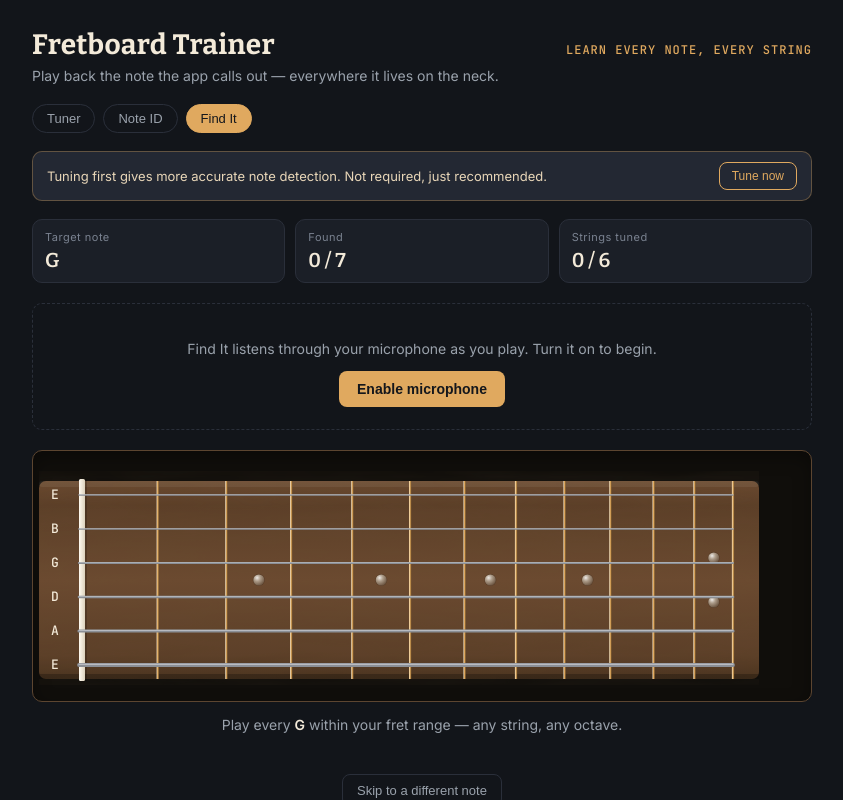
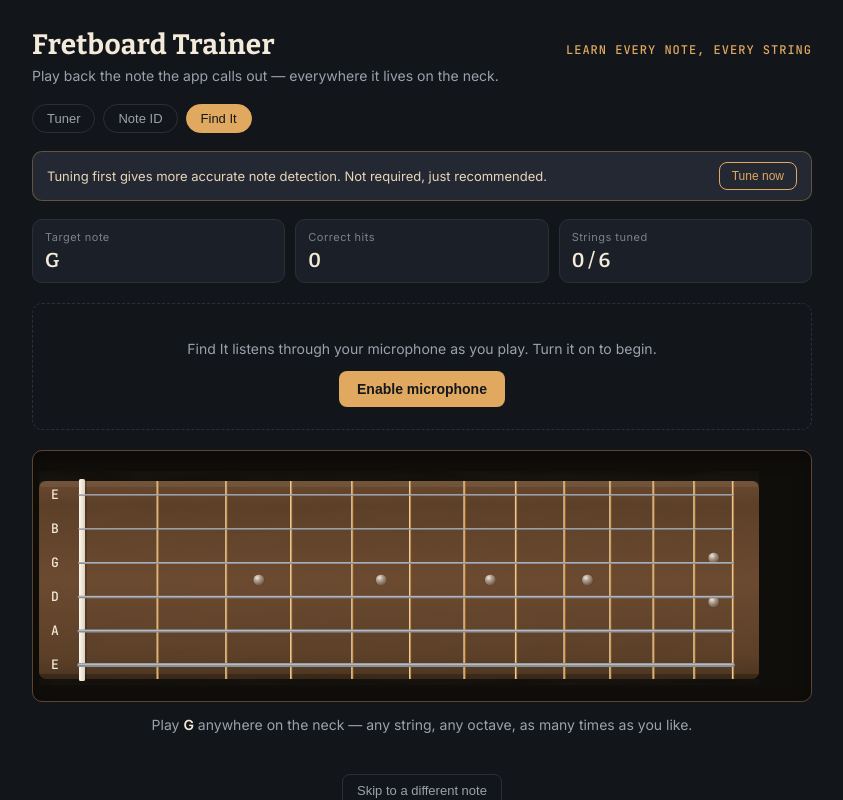
Before and after one commit to Seuafai/fretboard-trainer, a React (Vite) app: page / in a window 1280 px wide. Both pictures are taken after a click on the button "Find It". Shown: the top 800 px of the page, without its empty margins (218-1061 px from the left). Built offline with nearby package versions, Linux system fonts and the light colour scheme.

Commit message:
More changes 4

```diff
--- a/src/App.jsx
+++ b/src/App.jsx
@@ -63,11 +63,6 @@ function freqToNote(freq) {
 }
 function centsBetween(freq, target) {
   return 1200 * Math.log2(freq / target);
-}
-function getOpenFreq(stringId, tuning, guitarStrings) {
-  const t = tuning && tuning[stringId];
-  if (t && t.freq) return t.freq;
-  return guitarStrings.find((s) => s.id === stringId).openFreq;
 }
 function timeAgo(ts) {
   if (!ts) return null;
@@ -176,12 +171,6 @@ function extractFingerprint(freqBytes, f0, sampleRate, fftSize) {
   const ratios = [];
   for (let k = 2; k <= 6; k++) ratios.push(ampAt(f0 * k) / a1);
   return ratios;
-}
-function fingerprintDistance(a, b) {
-  if (!a || !b) return Infinity;
-  let sum = 0;
-  for (let i = 0; i < a.length; i++) sum += (a[i] - b[i]) * (a[i] - b[i]);
-  return Math.sqrt(sum);
 }
 
 // ---------- mic hook ----------
@@ -798,27 +787,6 @@ function IdentifyMode({ maxFret, activeStrings, guitarStrings }) {
 
 // ---------- Find It mode ----------
 
-function computeGroups(note, maxFret, activeStrings, tuning, guitarStrings) {
-  const positions = [];
-  guitarStrings.forEach((s) => {
-    if (!activeStrings.includes(s.id)) return;
-    const openFreq = getOpenFreq(s.id, tuning, guitarStrings);
-    const openIdx = CHROMATIC.indexOf(s.open);
-    const targetIdx = CHROMATIC.indexOf(note);
-    const fret = (targetIdx - openIdx + 12) % 12;
-    positions.push({ stringId: s.id, fret, freq: freqAt(openFreq, fret) });
-    if (fret + 12 <= maxFret) positions.push({ stringId: s.id, fret: fret + 12, freq: freqAt(openFreq, fret + 12) });
-  });
-  const groups = [];
-  positions.forEach((p) => {
-    const g = groups.find((g) => Math.abs(1200 * Math.log2(g.freq / p.freq)) < 15);
-    if (g) g.positions.push(p);
-    else groups.push({ freq: p.freq, positions: [p], credited: [] });
-  });
-  groups.sort((a, b) => a.freq - b.freq);
-  return groups;
-}
-
 function nearestPosition(freq, guitarStrings, activeStrings, maxFret) {
   let best = null,
     bestCents = Infinity;
@@ -838,9 +806,9 @@ function nearestPosition(freq, guitarStrings, activeStrings, maxFret) {
 
 function FindMode({ mic, maxFret, activeStrings, tuning, onGoTune, guitarStrings }) {
   const [note, setNote] = useState(() => CHROMATIC[Math.floor(Math.random() * 12)]);
-  const [groups, setGroups] = useState(() => computeGroups(note, maxFret, activeStrings, tuning, guitarStrings));
   const [reading, setReading] = useState(null);
   const [flash, setFlash] = useState(null); // { stringId, fret, color } — temporary, auto-clears
+  const [correctCount, setCorrectCount] = useState(0);
   const intervalRef = useRef(null);
   const lastMatchRef = useRef(0);
   const lastWrongRef = useRef(0);
@@ -853,11 +821,6 @@ function FindMode({ mic, maxFret, activeStrings, tuning, onGoTune, guitarStrings
   }, []);
 
   useEffect(() => {
-    setGroups(computeGroups(note, maxFret, activeStrings, tuning, guitarStrings));
-    // eslint-disable-next-line react-hooks/exhaustive-deps
-  }, [note, maxFret, activeStrings, guitarStrings]);
-
-  useEffect(() => {
     if (mic.status !== "active") return;
     intervalRef.current = setInterval(() => {
       const s = mic.sample();
@@ -865,59 +828,33 @@ function FindMode({ mic, maxFret, activeStrings, tuning, onGoTune, guitarStrings
       const { name } = freqToNote(s.freq);
       setReading({ name });
       const now = Date.now();
+      const pos = nearestPosition(s.freq, guitarStrings, activeStrings, maxFret);
+      if (!pos) return;
 
       if (name !== note) {
         if (now - lastWrongRef.current < 500) return;
         lastWrongRef.current = now;
-        const pos = nearestPosition(s.freq, guitarStrings, activeStrings, maxFret);
-        if (pos) triggerFlash(pos.stringId, pos.fret, "#d9694e", 650);
+        triggerFlash(pos.stringId, pos.fret, "#d9694e", 650);
         return;
       }
       if (now - lastMatchRef.current < 500) return;
-
-      setGroups((prev) => {
-        const groupIdx = prev.findIndex((g) => Math.abs(1200 * Math.log2(g.freq / s.freq)) < 40);
-        if (groupIdx === -1) return prev;
-        const group = prev[groupIdx];
-        const candidates = group.positions.filter((p) => !(group.credited || []).includes(p.stringId));
-        if (candidates.length === 0) return prev;
-        let chosen = candidates[0];
-        if (candidates.length > 1) {
-          let bestDist = Infinity;
-          candidates.forEach((c) => {
-            const fp = tuning && tuning[c.stringId] && tuning[c.stringId].fingerprint;
-            const dist = fingerprintDistance(s.fingerprint, fp);
-            if (dist < bestDist) {
-              bestDist = dist;
-              chosen = c;
-            }
-          });
-        }
       lastMatchRef.current = now;
-        triggerFlash(chosen.stringId, chosen.fret, "#7cb37a", 1800);
-        const next = [...prev];
-        next[groupIdx] = { ...group, credited: [...(group.credited || []), chosen.stringId] };
-        return next;
-      });
+      triggerFlash(pos.stringId, pos.fret, "#7cb37a", 1800);
+      setCorrectCount((c) => c + 1);
     }, 110);
     return () => {
       clearInterval(intervalRef.current);
       clearTimeout(flashTimeoutRef.current);
     };
     // eslint-disable-next-line react-hooks/exhaustive-deps
-  }, [mic.status, note, tuning, guitarStrings, activeStrings, maxFret]);
+  }, [mic.status, note, guitarStrings, activeStrings, maxFret]);
 
-  const totalPositions = groups.reduce((sum, g) => sum + g.positions.length, 0);
-  const foundPositions = groups.reduce((sum, g) => sum + (g.credited ? g.credited.length : 0), 0);
-  const allFound = totalPositions > 0 && foundPositions >= totalPositions;
   const tunedCount = guitarStrings.filter((s) => tuning && tuning[s.id]).length;
-
-  // the fretboard itself only ever shows the temporary flash now (green = correct, red = wrong);
-  // found/total progress is still tracked in `groups`/credited, just not drawn as a lingering marker.
   const markers = flash ? [{ stringId: flash.stringId, fret: flash.fret, filled: true, color: flash.color }] : [];
 
   function newNote() {
     setNote(CHROMATIC[Math.floor(Math.random() * 12)]);
+    setCorrectCount(0);
     setFlash(null);
     clearTimeout(flashTimeoutRef.current);
   }
@@ -926,7 +863,7 @@ function FindMode({ mic, maxFret, activeStrings, tuning, onGoTune, guitarStrings
     <div>
       <div style={{ display: "grid", gridTemplateColumns: "repeat(3, 1fr)", gap: 10, marginBottom: 20 }}>
         <StatCard label="Target note" value={note} />
-        <StatCard label="Found" value={`${foundPositions} / ${totalPositions}`} />
+        <StatCard label="Correct hits" value={correctCount} />
         <StatCard label="Strings tuned" value={`${tunedCount} / ${guitarStrings.length}`} />
       </div>
 
@@ -936,7 +873,7 @@ function FindMode({ mic, maxFret, activeStrings, tuning, onGoTune, guitarStrings
           <button className="ft-primary-btn" onClick={() => mic.start()} disabled={mic.status === "requesting"}>
             {mic.status === "requesting" ? "Requesting mic…" : "Enable microphone"}
           </button>
-          {mic.status === "error" && <p style={{ color: "#e08a71", fontSize: 13, marginTop: 12 }}>{mic.error} — you can still tap positions manually below.</p>}
+          {mic.status === "error" && <p style={{ color: "#e08a71", fontSize: 13, marginTop: 12 }}>{mic.error}</p>}
         </div>
       )}
 
@@ -945,31 +882,18 @@ function FindMode({ mic, maxFret, activeStrings, tuning, onGoTune, guitarStrings
       </div>
 
       <div style={{ textAlign: "center", marginBottom: 18, minHeight: 40 }}>
-        {allFound ? (
-          <>
-            <div className="ft-title" style={{ fontSize: 18, color: "#8fbb7f", marginBottom: 10 }}>
-              Found every {note} on the neck
+        <div style={{ fontSize: 14, color: "#9aa2ac" }}>
+          Play <strong style={{ color: "#f3ead9" }}>{note}</strong> anywhere on the neck — any string, any octave, as many times as you like.
         </div>
-            <button className="ft-primary-btn" onClick={newNote}>
-              Next note
-            </button>
-          </>
-        ) : (
-          <div style={{ fontSize: 14, color: "#9aa2ac" }}>
-            Play every <strong style={{ color: "#f3ead9" }}>{note}</strong> within your fret range — any string, any octave.
-          </div>
-        )}
       </div>
 
-      {!allFound && (
       <div style={{ textAlign: "center", marginBottom: 10 }}>
         <button onClick={newNote} style={{ background: "transparent", border: "1px solid #2a2f3a", color: "#9aa2ac", borderRadius: 8, padding: "8px 14px", cursor: "pointer", fontSize: 13 }}>
           Skip to a different note
         </button>
       </div>
-      )}
 
-      {tunedCount < 6 && (
+      {tunedCount < guitarStrings.length && (
         <div style={{ textAlign: "center" }}>
           <button onClick={onGoTune} style={{ background: "transparent", border: "none", color: "#7a8290", fontSize: 12, cursor: "pointer", textDecoration: "underline" }}>
             Tune remaining strings for better string detection
```
Lines whose indentation alone changed are shown as unchanged.
